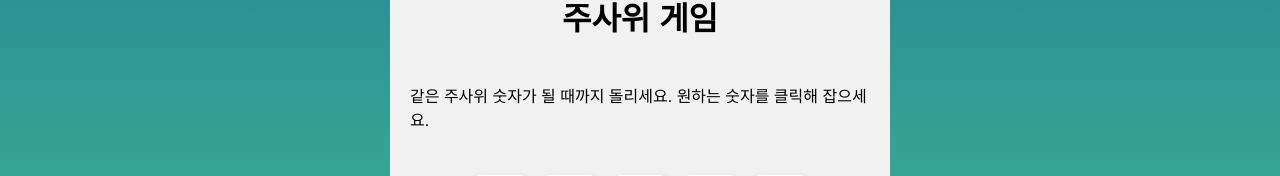
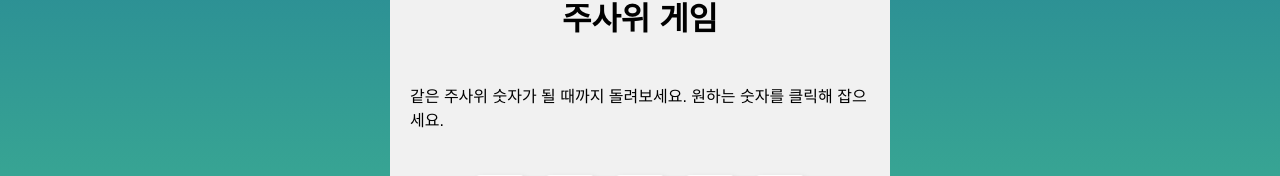
Before and after one commit to nglvision/react-tenzies, a React (Create React App) app: page / in a window 1280 px wide. Shown: the part 191-367 px from the top of the page. Built offline with nearby package versions, Linux system fonts and the light colour scheme; a web font is replaced by a local one.

Commit message:
changed paragraph

```diff
--- a/src/App.js
+++ b/src/App.js
@@ -98,7 +98,7 @@ function App(props) {
         <div className="box">
           <h1 className="title">주사위 게임</h1>
           <p className="instructions">
-            같은 주사위 숫자가 될 때까지 돌리세요. 원하는 숫자를 클릭해
+            같은 주사위 숫자가 될 때까지 돌려보세요. 원하는 숫자를 클릭해
             잡으세요.
             {/* <br /> Roll until all dice are the same. Click each die to
             freeze it at its current value between rolls. */}
```
